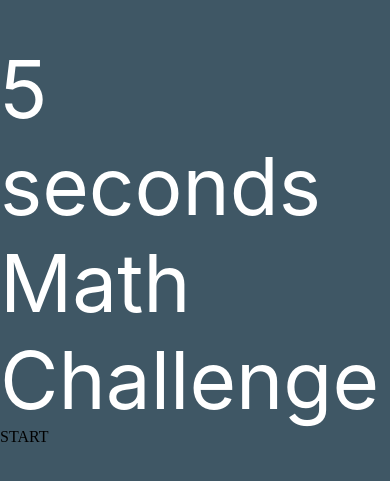
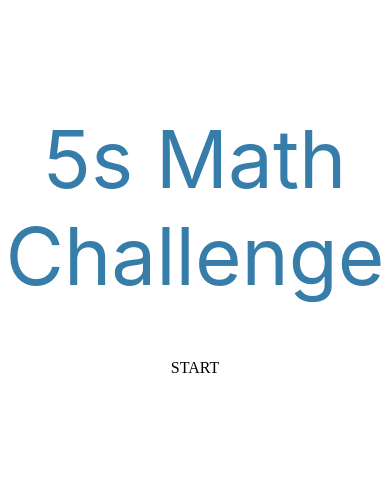
Before and after one commit to didacesteban/QuickMathsGame, a React Native app: screen / in a window 390 px wide. Shown: the part 179-660 px from the top of the page. Built offline with nearby package versions, Linux system fonts and the light colour scheme; some icons are missing.

Commit message:
improvements

```diff
--- a/App.js
+++ b/App.js
@@ -31,7 +31,7 @@ export default class App extends React.Component {
       fakeAnswer2: '',
       fakeAnswer3: '',
       lives: 3,
-      startMessage: '5 seconds Math Challenge',
+      startMessage: `5s Math Challenge`,
       error: null
     };
     this.timer = 0;
@@ -178,9 +178,9 @@ export default class App extends React.Component {
   render() {
     return (
       <View style={styles.container}>
-      {this.state.startMessage != null ? (
-      <View>
+      {this.state.startMessage != null ? ( <View style={styles.centerView}>
         <Text style={styles.startText}>{this.state.startMessage ? this.state.startMessage : null}</Text>
+        <Text style={styles.operation}> &nbsp; </Text>
         <AwesomeButtonRick
           onPress={this.restart}
           type="secondary"
@@ -191,11 +191,13 @@ export default class App extends React.Component {
       {this.state.startMessage == null ? (
         <Text style={styles.scoreboard}>Time: {this.state.timeRemaining} Lives: {this.state.lives} Score: {this.state.puntuation}</Text>
       ) : null }
-      {this.state.error === null && this.state.startMessage === null ? (
-        <View>
-          <Text style={styles.operation}> &nbsp; </Text>
-          <Text style={styles.operation}>{this.state.numberLeft} {this.state.operator} {this.state.numberRight}</Text>
-          <Text style={styles.operation}> &nbsp; </Text>
+      {this.state.error === null && this.state.startMessage === null ? ( <View style={styles.centerView}>
+          <View style={{flexDirection: 'row'}}>
+            <Text style={styles.operation}>
+              {this.state.numberLeft} {this.state.operator} {this.state.numberRight}
+            </Text>
+          </View>
+            <Text style={styles.operation}> &nbsp; </Text>
           <View>
             <View style={{flexDirection: 'row'}}>
               <AwesomeButtonRick
@@ -205,6 +207,7 @@ export default class App extends React.Component {
                 {this.state.numberToSelectCorrectAnswerButton === 0 ? this.state.correctAnswer.toString() : this.state.fakeAnswer1}
               </AwesomeButtonRick>
             </View>
+            <Text style={styles.operation}> &nbsp; </Text>
             <View style={{flexDirection: 'row'}}>
               <AwesomeButtonRick
                 onPress={this.state.numberToSelectCorrectAnswerButton == 1 ? this.handleCorrectResult : this.handleErrorResult}
@@ -213,6 +216,7 @@ export default class App extends React.Component {
                 {this.state.numberToSelectCorrectAnswerButton == 1 ? this.state.correctAnswer.toString() : this.state.fakeAnswer2}
               </AwesomeButtonRick>
             </View>
+            <Text style={styles.operation}> &nbsp; </Text>
             <View style={{flexDirection: 'row'}}>
               <AwesomeButtonRick
                 onPress={this.state.numberToSelectCorrectAnswerButton == 2 ? this.handleCorrectResult : this.handleErrorResult}
@@ -223,8 +227,7 @@ export default class App extends React.Component {
             </View>
           </View>
         </View>) : null}
-        {this.state.error != null ? (
-        <View>
+        {this.state.error != null ? ( <View style={styles.centerView}>
           <Text style={styles.errorText}>{this.state.error ? this.state.error : null}</Text>
           <AwesomeButtonRick
             onPress={this.restart}
@@ -241,13 +244,13 @@ export default class App extends React.Component {
 const styles = StyleSheet.create({
   container: {
     flex: 1,
-    backgroundColor: '#3F5765',
+    backgroundColor: '#FFFFFF',
     alignItems: 'center',
     justifyContent: 'center',
   },
   operation: {
     fontSize: 45,
-    color: '#EFEFEF'
+    color: '#377daa'
   },
   button: {
     alignItems: 'center',
@@ -260,7 +263,8 @@ const styles = StyleSheet.create({
   },
   startText: {
     fontSize: 80,
-    color: '#FFFFFF'
+    textAlign: 'center',
+    color: '#377daa'
   },
   errorText: {
     fontSize: 80,
@@ -268,6 +272,12 @@ const styles = StyleSheet.create({
   },
   scoreboard: {
     fontSize: 15,
-    color: '#EFEFEF'
+    color: '#377daa'
+  },
+  centerText: {
+    textAlign: 'center'
+  },
+  centerView: {
+    alignItems: 'center'
   }
 });
```
